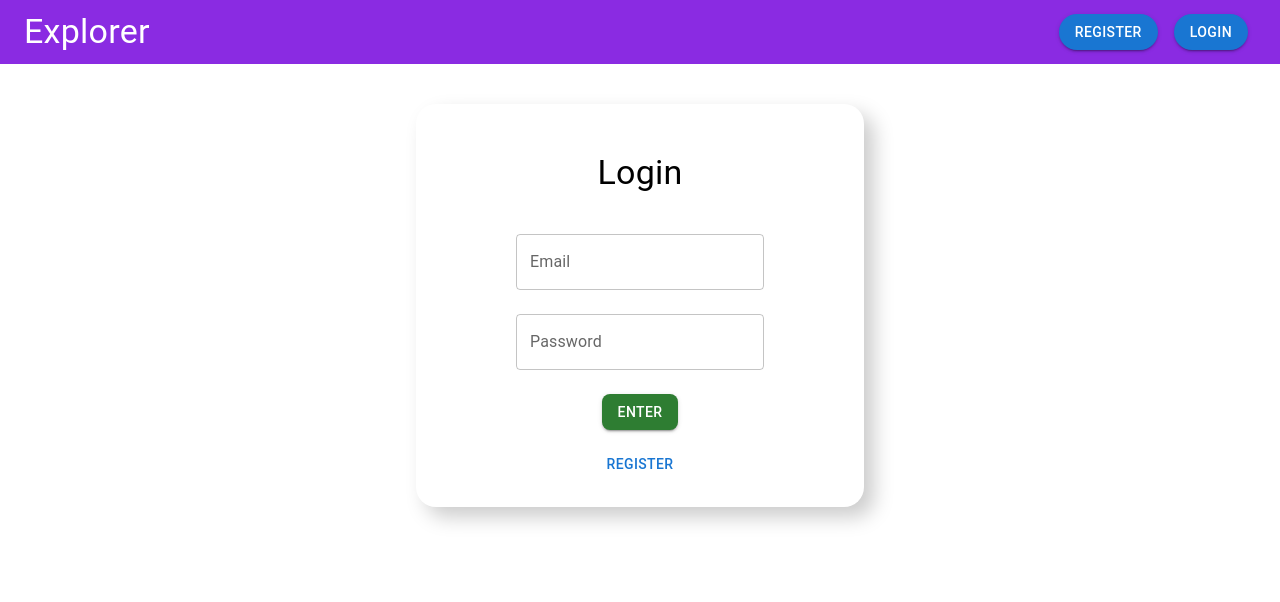
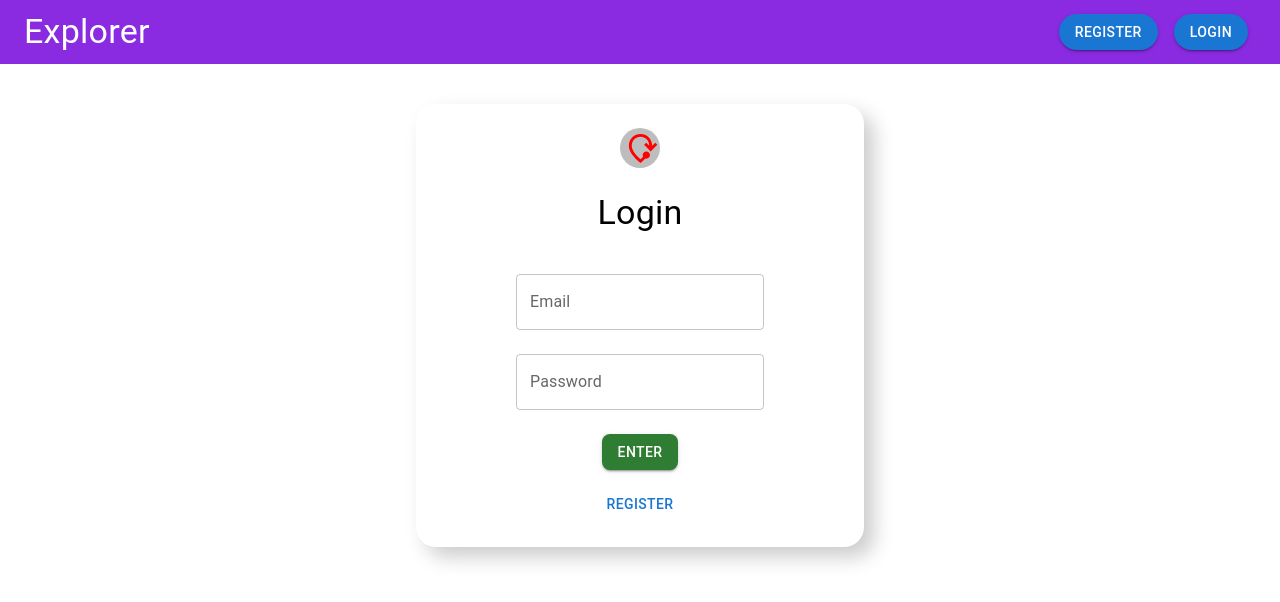
Before and after one commit to joyphillip/Explorer-frontend, a React (Create React App) app: page /auth in a window 1280 px wide. Shown: the top 602 px of the page. Built offline with nearby package versions, Linux system fonts and the light colour scheme.

Commit message:
added styling using material ui

```diff
--- a/src/App.js
+++ b/src/App.js
@@ -5,7 +5,7 @@ import './App.css';
 import { Auth } from './components/Auth';
 import Nav from './components/Nav';
 import CreatePost from './components/CreatePost';
-import PostDetails from './components/PostDetails';
+import EditPost from './components/EditPost'
 import Posts from './components/Posts';
 import UserPosts from './components/UserPosts';
 import Explore from './api/explore'
@@ -28,7 +28,7 @@ function App() {
       <Route path='/posts' element={<Posts/>}></Route>
       <Route path='/posts/create' element={<CreatePost/>}></Route>
       <Route path='/myPosts' element={<UserPosts/>}></Route>
-      <Route path='/myPosts/:id' element={<PostDetails/>}></Route>
+      <Route path='/myPosts/:id' element={<EditPost/>}></Route>
       <Route path='/explore' element={<Explore/>}></Route>
       </>
       )}
--- a/src/components/Auth.js
+++ b/src/components/Auth.js
@@ -5,6 +5,8 @@ import axios from 'axios'
 import { useDispatch } from "react-redux"
 import { authActions } from "../store"
 import { useNavigate } from "react-router-dom"
+import Avatar from '@mui/material/Avatar';
+import ModeOfTravelOutlinedIcon from '@mui/icons-material/ModeOfTravelOutlined';
 
 
 const baseURL = process.env.REACT_APP_BACKEND_URL
@@ -73,19 +75,57 @@ export const Auth = () => {
         marginTop={5}
         borderRadius={5}
         >
-          <Typography variant="h4" padding={3} textAlign='center'>
-          {isRegistered ? "Register" : "Login"}
+        <Avatar>
+          <ModeOfTravelOutlinedIcon
+          fontSize="large"
+          sx={{color: "red"}}
+          />
+        </Avatar>
+          <Typography
+            variant="h4"
+            padding={3}
+            textAlign='center'>
+            {isRegistered ? "Register" : "Login"}
           </Typography>
 
-        {isRegistered && <TextField name='name' onChange={handleChange} value={inputs.name} label='Name' margin="normal"/>}{" "}
-          <TextField  name='email' onChange={handleChange} value={inputs.email} type={'email'} label='Email' margin="normal"/>
-          <TextField name='password' onChange={handleChange} value={inputs.password} type={'password'} label='Password' margin="normal"/>
-          <Button type='submit' sx={{borderRadius: 2, margin: 2}} variant='contained' color='success'> Enter </Button>
+        {isRegistered && <TextField
+        name='name'
+        onChange={handleChange}
+        value={inputs.name}
+        label='Name'
+        margin="normal"/>}{" "}
 
-          {/* <div>Already have an account?</div> */}
-          <Button onClick={()=> setIsRegistered(!isRegistered)}> {isRegistered ? "Login" : "Register"}</Button>
+          <TextField
+          name='email'
+          onChange={handleChange}
+          value={inputs.email}
+          type={'email'}
+          label='Email'
+          margin="normal"/>
+
+          <TextField
+          name='password'
+          onChange={handleChange}
+          value={inputs.password}
+          type={'password'}
+          label='Password'
+          margin="normal"/>
+
+          <Button
+          type='submit'
+          sx={{borderRadius: 2, margin: 2}}
+          variant='contained'
+          color='success'>
+          Enter
+          </Button>
+
+          <Button
+          onClick={()=> setIsRegistered(!isRegistered)}>
+          {isRegistered ? "Login" : "Register"}
+          </Button>
         </Box>
       </form>
     </div>
   )
+
 }
--- a/src/components/CreatePost.js
+++ b/src/components/CreatePost.js
@@ -105,8 +105,6 @@ const CreatePost = () => {
           type='submit'
           variant='contained'
           sx={{marginTop: 3}}
-          // LinkComponent={Link}
-          // to='/myPosts'
           >
           Create
           </Button>
--- a/src/components/PostDetails.js
+++ b/src/components/EditPost.js
@@ -5,7 +5,7 @@ import { Box, Typography, InputLabel, TextField, Button} from '@mui/material'
 
 const baseURL = process.env.REACT_APP_BACKEND_URL
 
-const PostDetails = () => {
+const EditPost = () => {
   const navigate = useNavigate()
   const [post, setPost]= useState()
   const id = useParams().id
@@ -131,4 +131,4 @@ const PostDetails = () => {
   )
 }
 
-export default PostDetails
+export default EditPost
--- a/src/components/PostCard.js
+++ b/src/components/PostCard.js
@@ -1,14 +1,21 @@
 import React from 'react'
-import { Avatar, Box, Card, CardContent, CardHeader, CardMedia, IconButton, Typography } from '@mui/material'
+import { Avatar, Box, Card, CardActions, CardContent, CardHeader, CardMedia, IconButton, Typography } from '@mui/material'
 import EditIcon from '@mui/icons-material/Edit';
 import HighlightOffOutlinedIcon from '@mui/icons-material/HighlightOffOutlined';
 import { useNavigate } from 'react-router-dom';
 import axios from 'axios'
+import { styled } from '@mui/material/styles';
+import ExpandMoreIcon from '@mui/icons-material/ExpandMore';
+import Collapse from '@mui/material/Collapse';
+
 
 const baseURL = process.env.REACT_APP_BACKEND_URL
 
+
+
 const PostCard = ({title, location, description, images, date, user, isUser, id }) => {
   const navigate = useNavigate()
+  const [expanded, setExpanded] = React.useState(false);
 
   const handleEdit = () => {
     navigate(`/myPosts/${id}`)
@@ -21,14 +28,38 @@ const PostCard = ({title, location, description, images, date, user, isUser, id
     const data = await res.data
     return data
   }
+
   const handleDelete = () => {
     deleteRequest()
     .then(()=> navigate('/'))
     .then(() => navigate('/posts'))
   }
 
+  const ExpandMore = styled((props) => {
+    const { expand, ...other } = props;
+    return <IconButton {...other} />;
+  })(({ theme, expand }) => ({
+    transform: !expand ? 'rotate(0deg)' : 'rotate(180deg)',
+    marginLeft: 'auto',
+    transition: theme.transitions.create('transform', {
+      duration: theme.transitions.duration.shortest,
+    }),
+  }));
+
+    const handleExpandClick = () => {
+      setExpanded(!expanded);
+    };
+
+
   return (
-    <Card sx={{ margin:'auto', width: '40%', marginTop: 2, padding: 2, ":hover": {boxShadow: "10px 10px 20px #ccc",} }}>
+    <Card sx={{
+      margin:'auto',
+      width: '40%',
+      marginTop: 2,
+      padding: 2,
+      boxShadow: "5px 5px 10px #ccc",
+      ":hover": {boxShadow: "10px 10px 20px #ccc",}
+       }}>
     {isUser && (
       <Box display='flex'>
         <IconButton
@@ -39,19 +70,22 @@ const PostCard = ({title, location, description, images, date, user, isUser, id
 
         <IconButton
         onClick={handleDelete}>
-        <HighlightOffOutlinedIcon/>
+        <HighlightOffOutlinedIcon
+          color='warning'
+          variant='solid'/>
         </IconButton>
       </Box>
     )}
       <CardHeader
         avatar={
-          <Avatar sx={{ bgcolor: 'red' }} aria-label="recipe">
-            {user}
+          <Avatar
+          sx={{ bgcolor: 'green' }}
+          aria-label="user">
+          {user}
           </Avatar>
         }
 
         title={title}
-        header= {location}
         subheader= {date}
 
       />
@@ -61,11 +95,26 @@ const PostCard = ({title, location, description, images, date, user, isUser, id
         image= {images}
         alt="image url"
       />
-      <CardContent>
-        <Typography variant="body2" color="text.secondary">
+      <hr/>
+      <Typography>
+      {location}
+      </Typography>
+
+      <CardActions disableSpacing>
+        <ExpandMore
+          expand={expanded}
+          onClick={handleExpandClick}
+          aria-expanded={expanded}
+          aria-label="show more">
+          <ExpandMoreIcon />
+
+        </ExpandMore>
+      </CardActions>
+      <Collapse in={expanded} timeout="auto" unmountOnExit>
+        <CardContent>
           {description}
-        </Typography>
-      </CardContent>
+        </CardContent>
+      </Collapse>
     </Card>
   )
 }
--- a/src/components/Posts.js
+++ b/src/components/Posts.js
@@ -1,6 +1,7 @@
 import React, { useEffect, useState } from 'react'
 import axios from 'axios'
 import PostCard from './PostCard'
+import { Grid } from '@mui/material'
 
 const baseURL = process.env.REACT_APP_BACKEND_URL
 
@@ -20,6 +21,7 @@ const Posts = () => {
 
   return (
     <div>
+    <Grid container spacing={2} marginTop={3} margin='auto'>
     {posts && posts.map((post, index) => (
       <PostCard
       id={post._id}
@@ -32,6 +34,7 @@ const Posts = () => {
       user={post.user.name}
       />
     ))}
+    </Grid>
     </div>
   )
 }
--- a/src/components/UserPosts.js
+++ b/src/components/UserPosts.js
@@ -2,6 +2,7 @@ import React from 'react'
 import { useEffect, useState } from 'react'
 import axios from 'axios'
 import PostCard from './PostCard'
+import { Grid } from '@mui/material'
 
 const baseURL = process.env.REACT_APP_BACKEND_URL
 
@@ -25,7 +26,9 @@ const UserPosts = () => {
 
   return (
     <div>
+    <Grid container spacing={2} marginTop={3} margin='auto'>
       {user && user.posts && user.posts.map((post, index) => (
+
       <PostCard key={index}
       id={post._id}
       isUser={true}
@@ -37,6 +40,7 @@ const UserPosts = () => {
       user={user.name}
       />
     ))}
+    </Grid>
     </div>
   )
 }
```
Also changed, not shown: src/components/Nav.js (+68 -11 lines).
